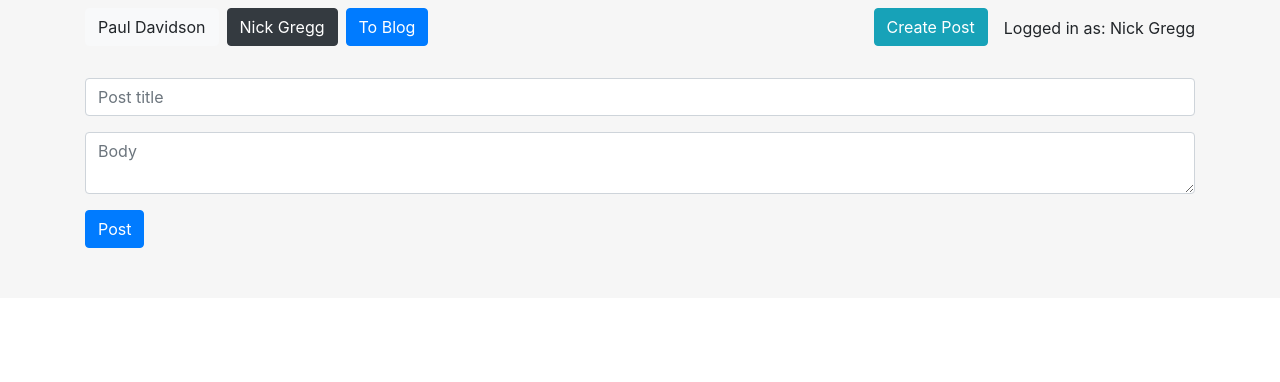
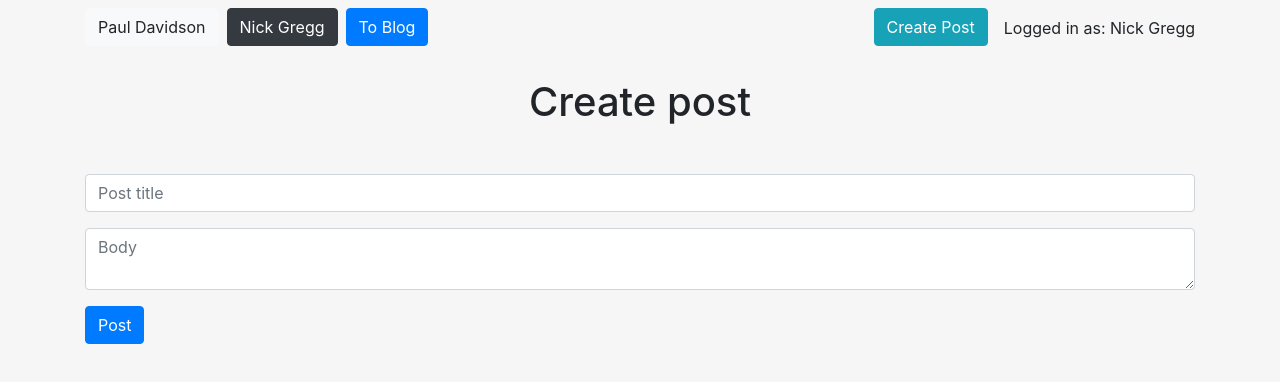
Before and after one commit to dmhorbachov/react-blog, a React (Create React App) app: page /create-post in a window 1280 px wide. Shown: the top 382 px of the page. Built offline with nearby package versions, Linux system fonts and the light colour scheme.

Commit message:
Add page title to create post page

```diff
--- a/src/views/CreatePost.js
+++ b/src/views/CreatePost.js
@@ -4,6 +4,7 @@ import {useDispatch, useSelector} from "react-redux";
 import moment from "moment";
 import {user} from "../store/currentUser";
 import {useHistory} from 'react-router-dom'
+import PageTitle from "../components/PageTitle";
 
 const CreatePost = () => {
     const [title, setTitle] = useState('');
@@ -43,6 +44,7 @@ const CreatePost = () => {
 
     return (
         <div className="create-post container">
+            <PageTitle title="Create post"/>
             <form onSubmit={handleFormSubmit}>
                 <div className="form-group">
                     <input
```
